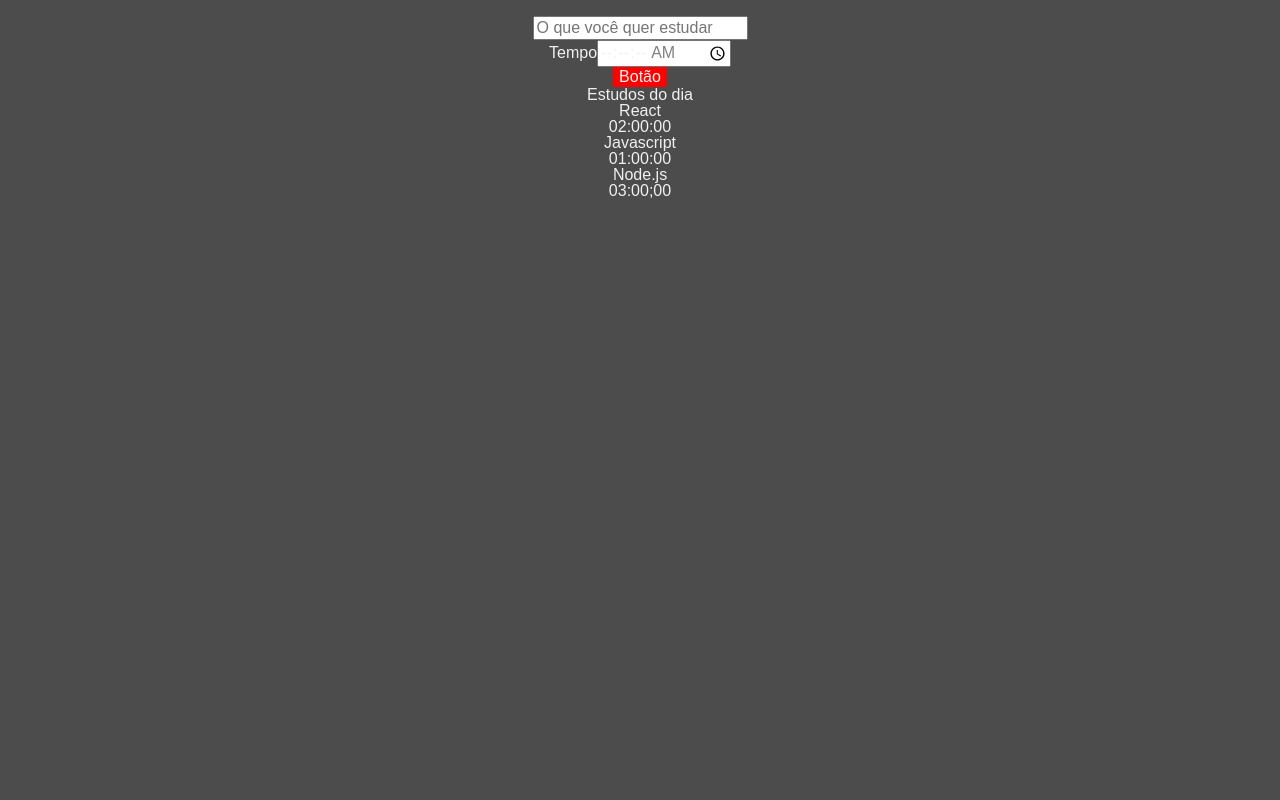
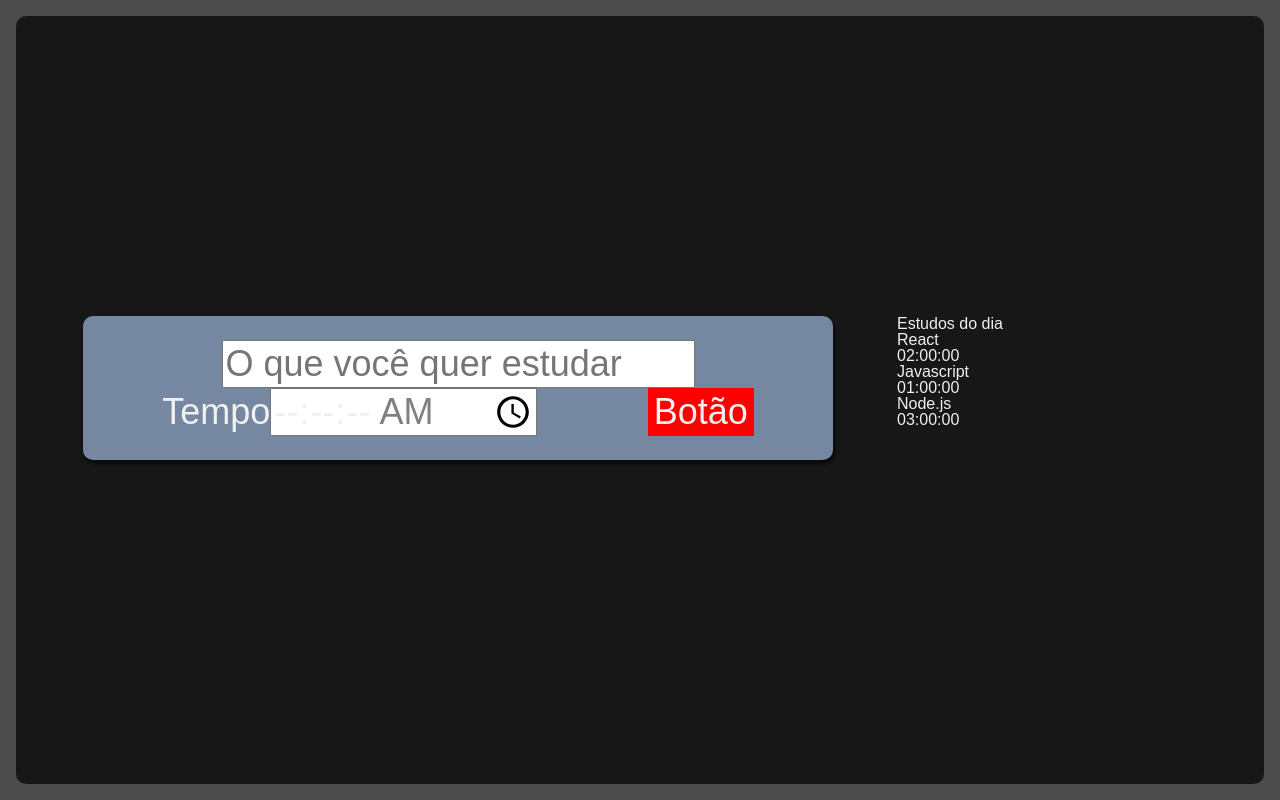
Before and after one commit to lu150ml/react_app_study, a React (Create React App) app: page / in a window 1280 px wide. Built offline with nearby package versions, Linux system fonts and the light colour scheme.

Commit message:
adicionando o scss e organizando as paginas e criando a  pasta page para melhor organizão dos arquivos

```diff
--- a/src/App.tsx
+++ /dev/null
@@ -1,16 +0,0 @@
-import React from 'react';
-import './App.css';
-import Botao from'./componets/botao'
-import Formulario from './componets/botao/formularios';
-import Lista from './componets/botao/lista/lista';
-
-function App() {
-  return (
-    <div className="App">
-      <Formulario />
-      <Lista />
-    </div>
-  );
-}
-
-export default App;
--- a/src/componets/botao/formularios/index.tsx
+++ b/src/componets/botao/formularios/index.tsx
@@ -2,11 +2,12 @@
 import { Component } from 'react';
 import { isMainThread } from 'worker_threads';
 import Botao from '../../botao';
+import './style.scss';
 
 class Formulario extends React.Component {
     render() {
         return(
-            <form>
+            <form className="novaTarefa">
                 <div>
                 <label htmlFor='tarefa'>
 
--- /dev/null
+++ b/src/componets/botao/formularios/style.scss
@@ -0,0 +1,61 @@
+.novaTarefa {
+    display:flex;
+    flex-direction: column;
+    grid-area: nova-tarefa;
+    background-color: #7687A1;
+    border-radius: 10px;
+    box-shadow: 2px 4px 4px #0000009F;
+    padding: 12px;
+
+    .inputContainer {
+      display: flex;
+      flex-direction: column;
+      width: 100%;
+      margin-bottom: 16px;
+
+      label {
+        margin-bottom: 8px;
+        font-size: 1.25rem;
+      }
+
+      input {
+        width: 100%;
+        padding: 8px 12px 4px;
+        box-sizing: border-box;
+        border: unset;
+        border-radius: 5px;
+        background-color: #5D677C;
+        box-shadow: 0px 2px 4px #2D2B2B9F inset;
+
+        &::placeholder {
+          color: #BFBFBF;
+        }
+      }
+    }
+
+    @media screen and (min-width: 1280px) {
+      flex-direction: row;
+      flex-wrap: wrap;
+      justify-content: space-around;
+      font-size: 2.25rem;
+      padding: 24px;
+      box-sizing: border-box;
+
+      .inputContainer {
+        width: calc(60% - 12px);
+
+        &:last-of-type {
+          width: 40%;
+        }
+
+        label {
+          font-size: 2rem;
+        }
+
+        input {
+          height: 100%;
+          font-size: 1.75rem;
+        }
+      }
+    }
+  }
--- a/src/componets/botao/lista/lista.tsx
+++ b/src/componets/botao/lista/lista.tsx
@@ -9,7 +9,7 @@
               tempo: '01:00:00'
           }, {
             tarefa:'Node.js',
-            tempo:'03:00;00'
+            tempo:'03:00:00'
           }
         ]
     return(
--- a/src/index.tsx
+++ b/src/index.tsx
@@ -1,7 +1,7 @@
 import React from 'react';
 import ReactDOM from 'react-dom/client';
 import './index.css';
-import App from './App';
+import App from '../src/pages/App';
 
 
 const root = ReactDOM.createRoot(
--- /dev/null
+++ b/src/pages/App.tsx
@@ -0,0 +1,17 @@
+import React from 'react';
+import './App.css';
+import Botao from'../componets/botao'
+import Formulario from '../componets/botao/formularios';
+import Lista from '../componets/botao/lista/lista';
+import './style.scss'
+
+function App() {
+  return (
+    <div className="AppStyle">
+      <Formulario />
+      <Lista />
+    </div>
+  );
+}
+
+export default App;
--- /dev/null
+++ b/src/pages/style.scss
@@ -0,0 +1,30 @@
+.AppStyle {
+    display: grid;
+    grid-template-rows: min-content min-content auto;
+    grid-template-areas:
+    "nova-tarefa"
+    "cronometro"
+    "tarefas"
+    ;
+    row-gap: 24px;
+    min-width: 320px;
+    min-height: calc(100vh - 32px);
+    width: 100%;
+    padding: 32px;
+    box-sizing: border-box;
+    border-radius: 10px;
+    background-color: #171717;
+
+    @media screen and (min-width:1280px)  {
+      grid-template-areas:
+      "nova-tarefa tarefas"
+      "cronometro tarefas"
+      ;
+      column-gap: 64px;
+      grid-template-rows: min-content min-content;
+      grid-template-columns: 750px 300px;
+      justify-content: center;
+      align-content: center;
+      padding: 64px;
+    }
+  }
```
Also changed, not shown: src/pages/App.css (renamed from src/App.css).
